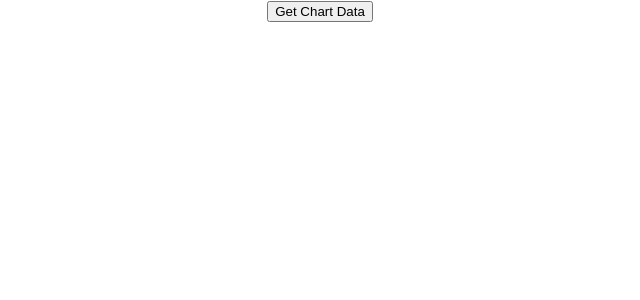
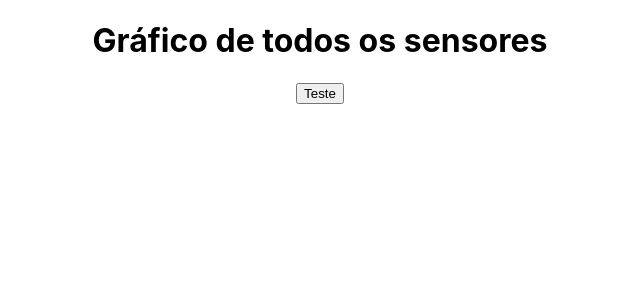
Before and after one commit to PedroFnseca/Copanga-IOT, a React (Create React App) app in the folder Telas/site/: page / in a window 1280 px wide. Shown: the top 300 px of the page, without its empty margins (320-960 px from the left). Built offline with nearby package versions, Linux system fonts and the light colour scheme; the HTML template or start-up script is replaced by a standard one.

Commit message:
Terminando lineChart

```diff
--- a/Telas/site/src/Components/AllSensorChart/index.js
+++ b/Telas/site/src/Components/AllSensorChart/index.js
@@ -1,4 +1,5 @@
 import React from 'react'
+import { Button } from 'react-bootstrap'
 import api from '../../Service/api'
 import Linechart from '../Charts/Linechart'
 
@@ -73,7 +74,8 @@ function AllSensorChart() {
 
     return (
     <div>
-        <button onClick={getChartData}>Get Chart Data</button>
+        <h1>Gráfico de todos os sensores</h1>
+        <Button variant="primary" onClick={getChartData}>Teste</Button>
     </div>
     )
 }
--- a/Telas/site/src/Components/Charts/Linechart.js
+++ b/Telas/site/src/Components/Charts/Linechart.js
@@ -1,12 +1,12 @@
 import React from 'react'
 import { Line } from 'react-chartjs-2'
-import { Chart as Chartjs } from 'chart.js/auto'
 
-function LineChart(chartData) {
-
+function Linechart(dataChart) {
   return (
-      <Line data={chartData}/>
+    <div>
+      <Line data={dataChart} />
+    </div>
   )
 }
 
-export default { LineChart }
+export default Linechart
```
